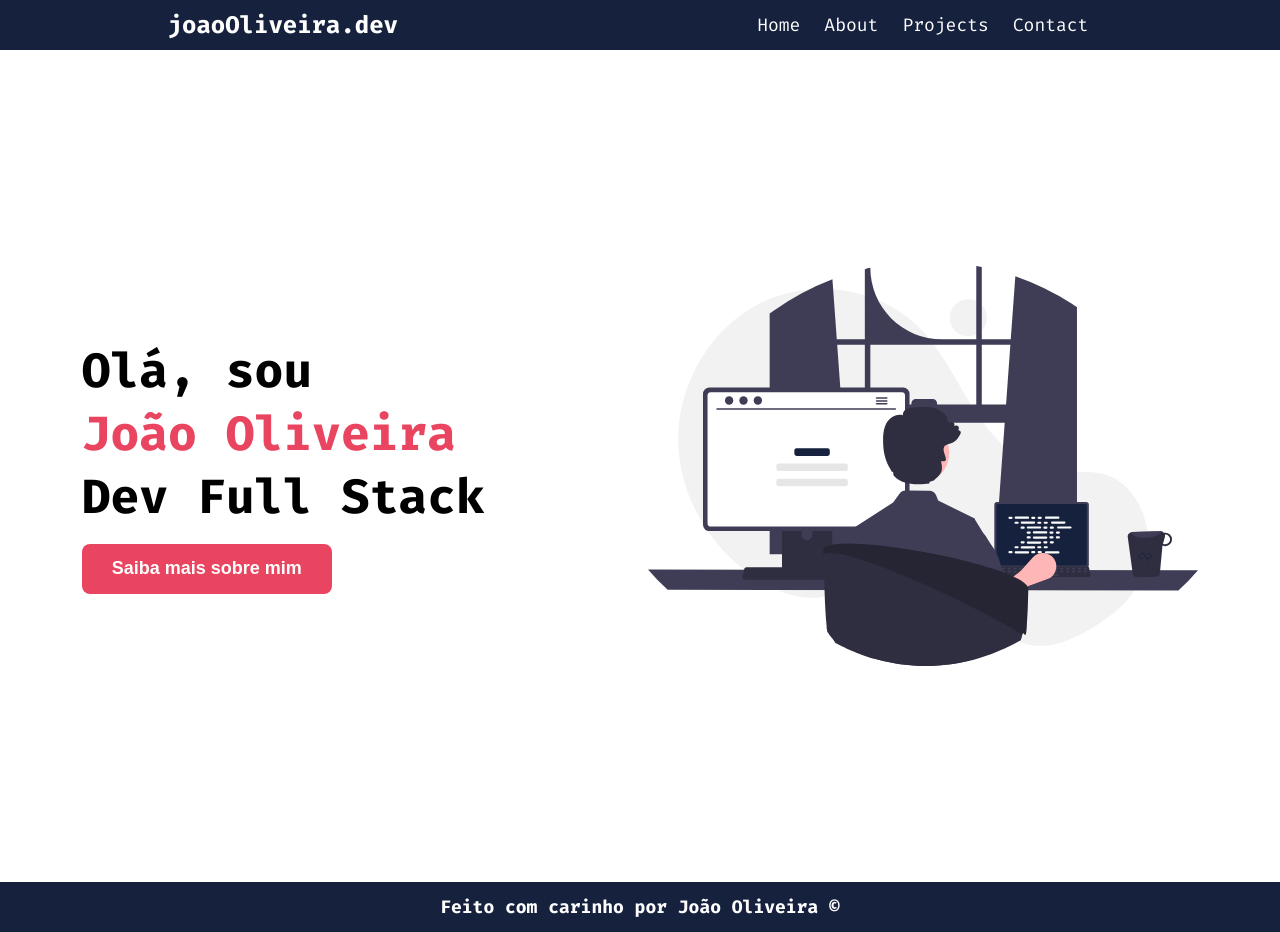
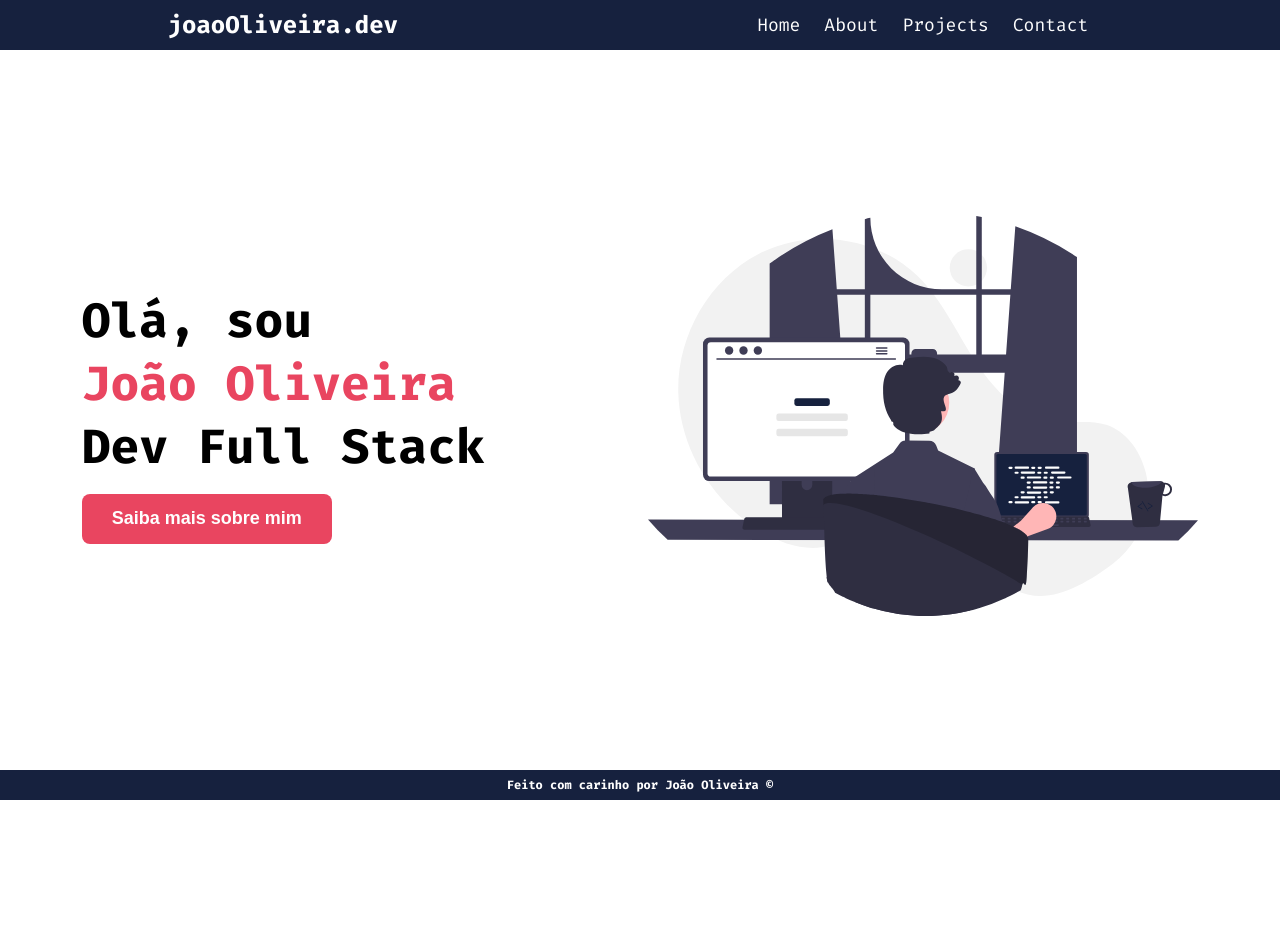
Before and after one commit to joaovjm/my-portfolio, a React (Vite) app: page / in a window 1280 px wide. After the commit the page ends 832 px from the top, so only its background shows below. Built offline with nearby package versions, Linux system fonts and the light colour scheme.

Commit message:
feat: Modification of the "Header" and "footer" css files so that they remain fixed on the screen

```diff
--- a/src/components/Footer/Footer.module.css
+++ b/src/components/Footer/Footer.module.css
@@ -1,12 +1,13 @@
 .footer {
     width: 100%;
-    height: 50px;
+    height: 30px;
     background-color: var(--primary);
     color: var(--white);
     font-weight: bold;
-    font-size: 12px;
+    font-size: 8px;
     display: flex;
     align-items: center;
     justify-content: center;
-
+    position: fixed;
+    bottom: 0;
 }
--- a/src/components/Header/Header.module.css
+++ b/src/components/Header/Header.module.css
@@ -6,6 +6,7 @@
     display: flex;
     align-items: center;
     justify-content: space-around;
+    position: fixed;
 }
 
 .header span {
```
